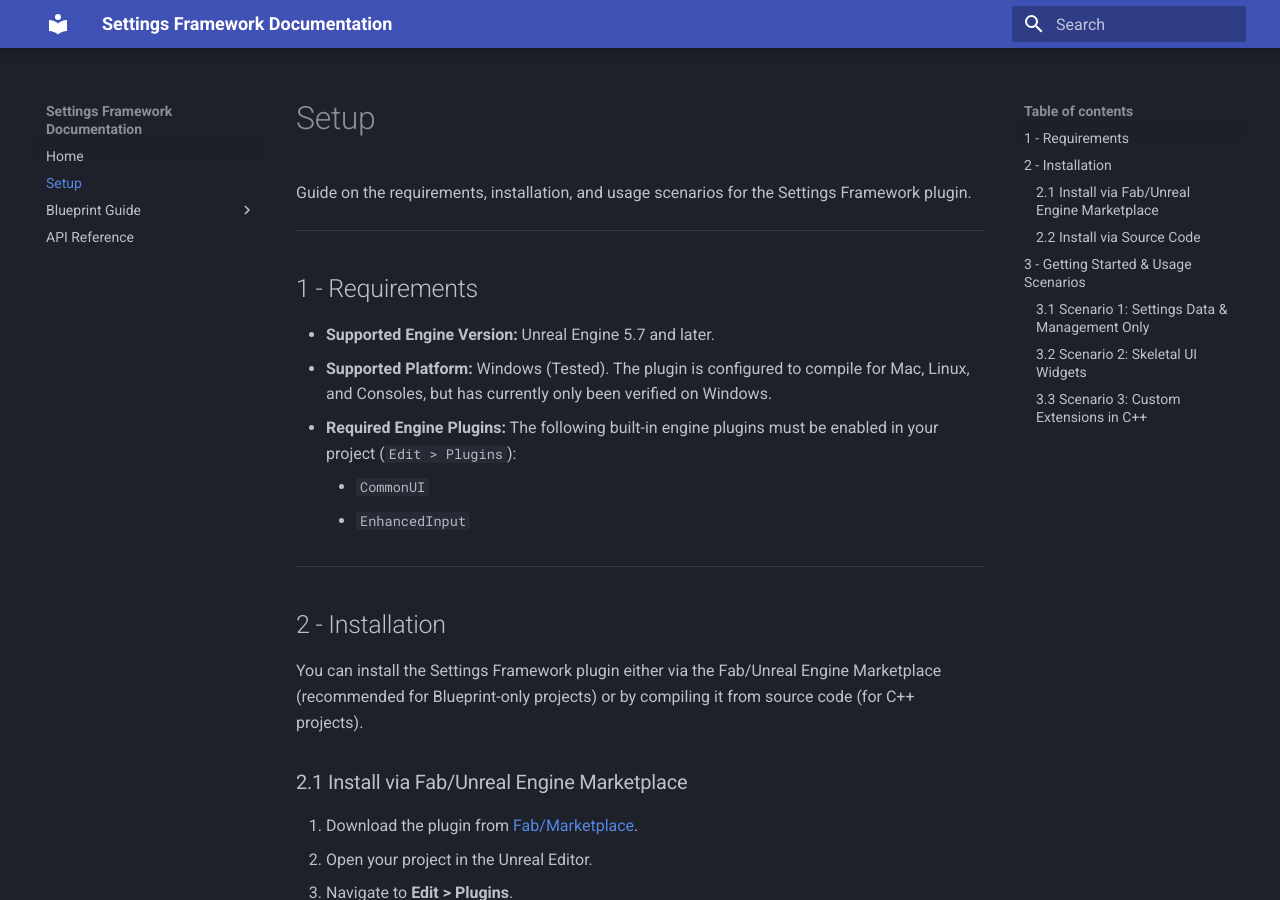
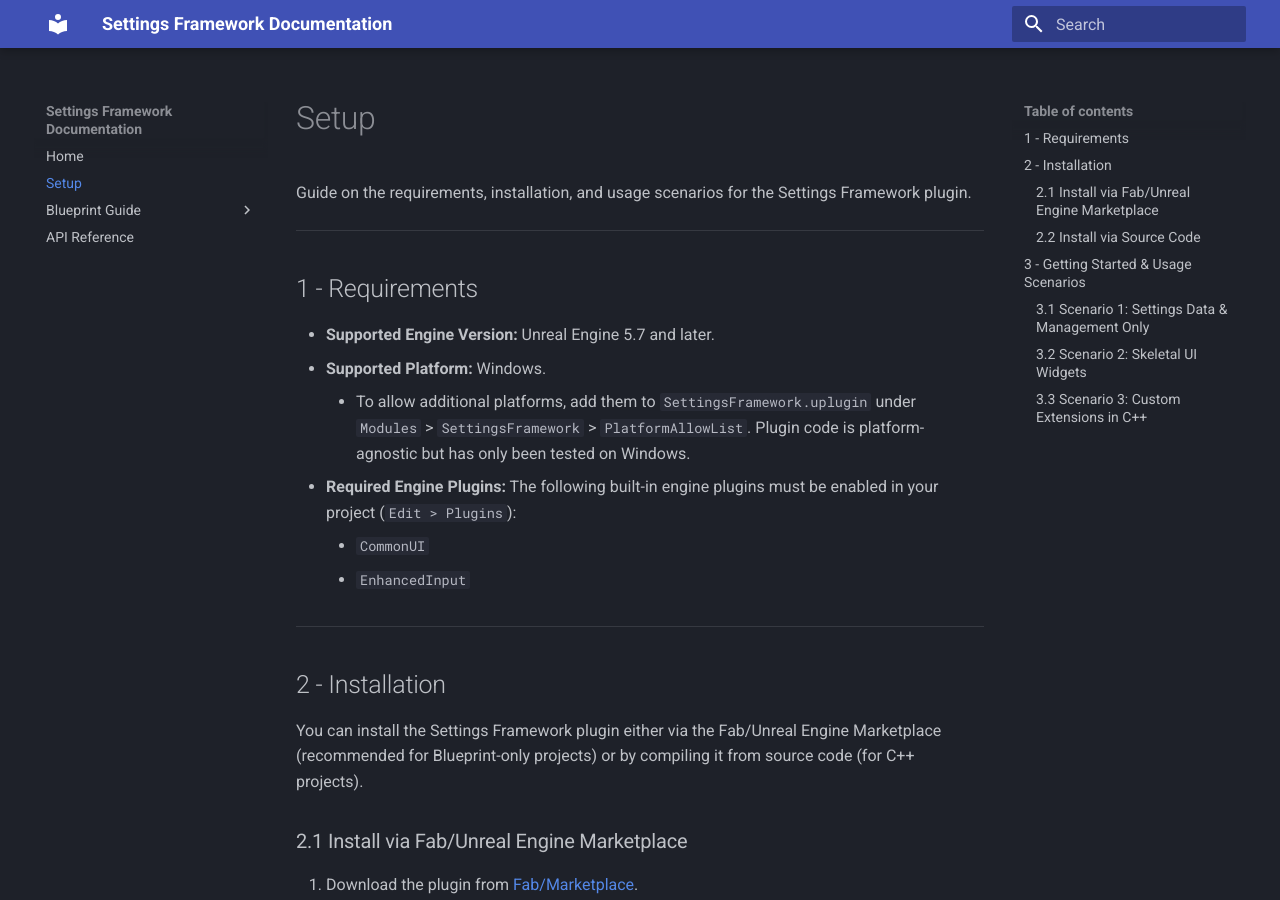
Before and after one commit to apham4/SettingsFramework, an MkDocs documentation site: the page built from docs/installation.md, in a window 1280 px wide and 900 px high. Built offline with MkDocs 1.6.1 and Material for MkDocs 9.7.7, drawn with Linux system fonts in a browser that asks for light colours.

Commit message:
Change allowed platforms to only Windows

```diff
--- a/docs/installation.md
+++ b/docs/installation.md
@@ -7,7 +7,8 @@ Guide on the requirements, installation, and usage scenarios for the Settings Fr
 ## 1 - Requirements
 
 * **Supported Engine Version:** Unreal Engine 5.7 and later.
-* **Supported Platform:** Windows (Tested). The plugin is configured to compile for Mac, Linux, and Consoles, but has currently only been verified on Windows.
+* **Supported Platform:** Windows.
+    * To allow additional platforms, add them to `SettingsFramework.uplugin` under `Modules` > `SettingsFramework` > `PlatformAllowList`. Plugin code is platform-agnostic but has only been tested on Windows.
 * **Required Engine Plugins:** The following built-in engine plugins must be enabled in your project (`Edit > Plugins`):
     * `CommonUI`
     * `EnhancedInput`
```
Also changed, not shown: 1 other file.
